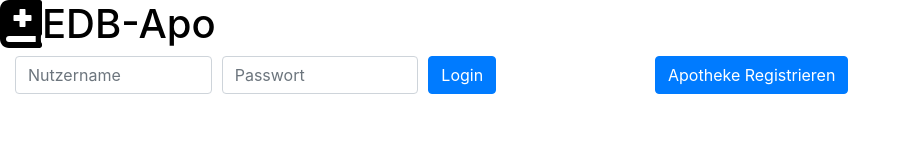
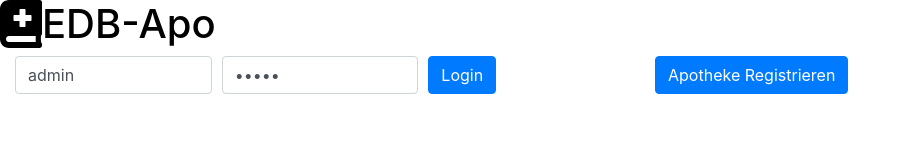
Before and after one commit to AdrianBeilharz/EDB-Apo, a React (Create React App) app in the folder frontend/: page / in a window 1280 px wide. Shown: the top 160 px of the page, without its empty margins (0-911 px from the left). Built offline with nearby package versions, Linux system fonts and the light colour scheme.

Commit message:
add login

```diff
--- a/frontend/src/components/apotheke/ApothekeDetails.js
+++ b/frontend/src/components/apotheke/ApothekeDetails.js
@@ -1,6 +1,7 @@
 import React, {Component, Fragment} from 'react';
 import {Table, Button} from 'react-bootstrap';
 import ApothekeEditModal from '../../modals/ApothekeEditModal';
+import ApothekeService from '../../services/ApothekeService';
 
 class ApothekeDetails extends Component {
   constructor(props) {
@@ -20,12 +21,13 @@ class ApothekeDetails extends Component {
       modalShow: false,
       isLoading: false
     };
+    this.apothekeService = new ApothekeService();
   }
 
   componentDidMount() {
-    fetch("http://localhost:8080/apotheke/1")
-    .then(res => res.json())
-    .then(data => this.setState({apotheke: data}))
+    this.apothekeService.getApotheke("1").then(data => {
+      console.log(data);
+    })
   }
 
   toggleModal = () => this.setState({
@@ -51,7 +53,6 @@ class ApothekeDetails extends Component {
         </tbody>
         </Table>
         <Button variant="primary" onClick={this.toggleModal}>Apotheke editieren</Button>
-        <Button variant="secondary" onClick={this.getData}>Fetch</Button>
       </Fragment>
     )
   }
--- /dev/null
+++ b/frontend/src/components/startseite/Login.js
@@ -0,0 +1,46 @@
+import React, {Component} from 'react';
+import {Col, Button, Form} from 'react-bootstrap';
+
+class Login extends Component {
+  constructor(props){
+    super(props);
+    this.state = {
+      nutzername: "admin",
+      password: "admin"
+    };
+    this.handleChangeNutzername =this.handleChangeNutzername.bind(this);
+    this.handleChangePassword = this.handleChangePassword.bind(this);
+    this.handleSubmit = this.handleSubmit.bind(this);
+  }
+
+  handleChangeNutzername(event) {
+    this.setState({nutzername: event.target.value})
+  }
+  handleChangePassword(event) {
+    this.setState({password: event.target.value})
+  }
+  handleSubmit(event) {
+    event.preventDefault();
+    this.props.login(this.state.nutzername, this.state.password);
+  }
+
+  render() {
+    return (
+			<Form class="form-inline" onSubmit={this.handleSubmit}>
+				<Form.Row>
+					<Col>
+						<Form.Control type="text" placeholder="Nutzername" value={this.state.nutzername} onChange={this.handleChangeNutzername} />
+					</Col>
+					<Col>
+            <Form.Control type="password" placeholder="Passwort" value={this.state.password} onChange={this.handleChangePassword} />
+          </Col>
+					<Col>
+					<Button variant="primary" type="submit" onClick={this.handleSubmit}>Login</Button>
+					</Col>
+				</Form.Row>
+			</Form>
+    )
+  }
+}
+
+export default Login;
--- a/frontend/src/components/startseite/Startseite.js
+++ b/frontend/src/components/startseite/Startseite.js
@@ -1,6 +1,8 @@
 import React from 'react';
-import {Row, Col, Button, Form} from 'react-bootstrap';
+import {Row, Col, Button} from 'react-bootstrap';
 import ApothekeRegisterModal from '../../modals/ApothekeRegisterModal';
+import Login from './Login';
+import AuthorizationService from '../../services/AuthorizationService';
 
 function Startseite() {
 	const [modalShow, setModalShow] = React.useState(false);
@@ -16,6 +18,12 @@ function Startseite() {
 		}
 	}
 
+	const login = (nutzername, passwort) => {
+		new AuthorizationService().login(nutzername, passwort);
+	}
+
+
+
 	return (
 		<Row>
 			<ApothekeRegisterModal
@@ -23,19 +31,8 @@ function Startseite() {
 				onHide={() => setModalShow(false)}
 				apotheke = {apotheke} />
 			<Col>
-			<Form class="form-inline">
-				<Form.Row>
-					<Col>
-						<Form.Control type="text" placeholder="Nutzername" />
-					</Col>
-					<Col>
-					<Form.Control type="password" placeholder="Passwort" />
-					</Col>
-					<Col>
-					<Button variant="primary" type="submit" href="BTMBuch">Login</Button>
-					</Col>
-				</Form.Row>
-			</Form>
+				<Login
+				login={(nutzername, password) => login(nutzername, password)}/>
 			</Col>
 			<Col>
 				<Button variant="primary" onClick={() => setModalShow(true)}>Apotheke Registrieren</Button>
--- /dev/null
+++ b/frontend/src/services/ApothekeService.js
@@ -0,0 +1,13 @@
+
+class ApothekeService {
+
+  async getApotheke(id) {
+    fetch(process.env.REACT_APP_BACKEND_URL + "/apotheke/" + id, {
+      credentials: "same-origin"
+    })
+    .then(res => {return res.json()})
+    .then(err => console.log(err))
+  }
+}
+
+export default ApothekeService;
--- /dev/null
+++ b/frontend/src/services/AuthorizationService.js
@@ -0,0 +1,22 @@
+class AuthorizationService {
+
+  nutzerPasswortToBase64(nutzername, passwort) {
+    return "Basic " + btoa(nutzername + ":" + passwort);
+  }
+
+  async login(nutzername, passwort) {
+    fetch(process.env.REACT_APP_BACKEND_URL + "/login", {
+      "headers": {
+        "Authorization": this.nutzerPasswortToBase64(nutzername, passwort)
+      },
+      credentials: "same-origin"
+    }).then(res => {
+      if(res.status ===200) {
+        console.log(res)
+      } else {
+        throw new Error(res.statusText)
+      }
+    }).catch(err => console.log(err))
+  }
+}
+export default AuthorizationService;
```
Also changed, not shown: 1 other file (tests, documents, lock files or other folders).
